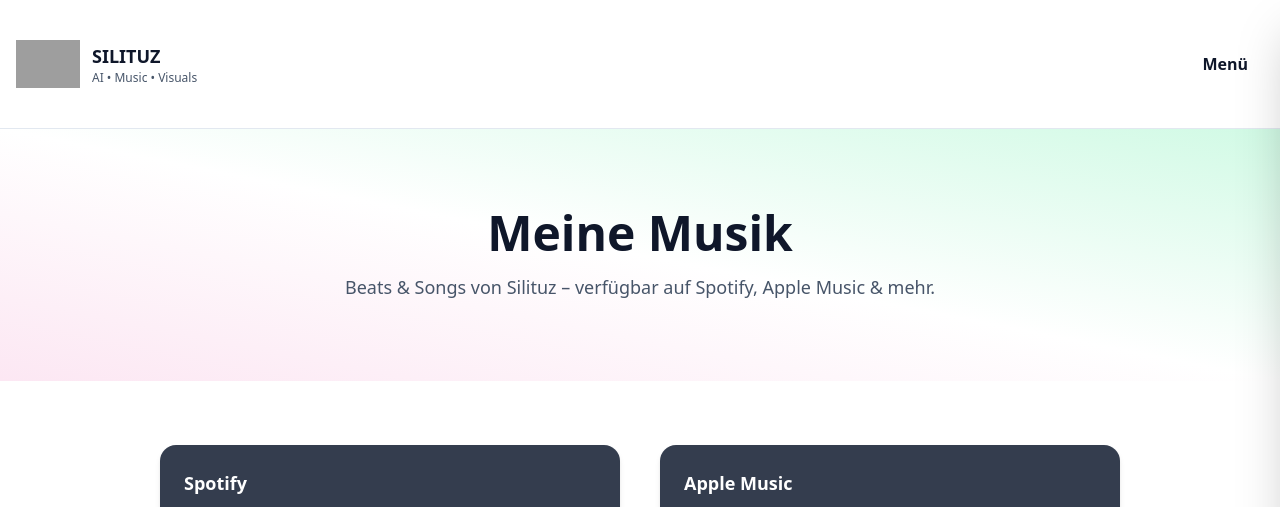
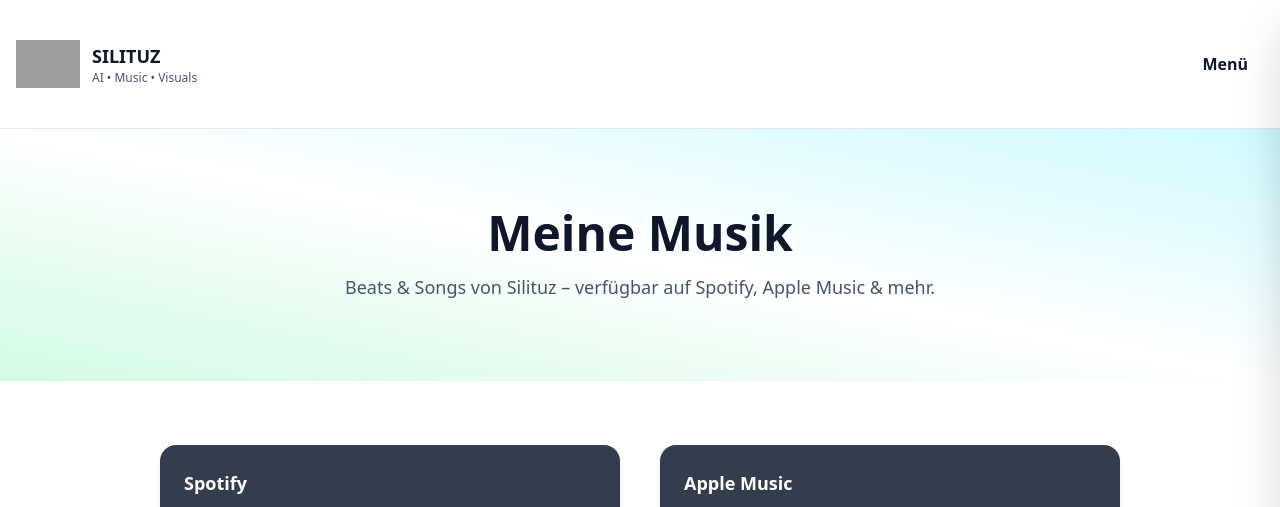
Before and after one commit to Silituz/silituz-website, a Jekyll site: the page built from music.html, in a window 1280 px wide and 1070 px high. Shown: the top 507 px of the window. Built offline with Jekyll 4.4.1, drawn with Linux system fonts in a browser that asks for light colours; nearby versions of some CDN libraries; grey boxes are pictures that could not be loaded.

Commit message:
Update music.html

```diff
--- a/music.html
+++ b/music.html
@@ -3,9 +3,9 @@ layout: default
 title: "Meine Musik – SILITUZ"
 ---
   <!-- Hero -->
-  <section class="relative py-20 bg-gradient-to-tr from-pink-100 via-white to-emerald-100">
+   <section class="relative py-20 bg-gradient-to-tr from-emerald-100 via-white to-cyan-100">
     <div class="max-w-4xl mx-auto px-4 sm:px-6 lg:px-8 text-center">
-      <h1 class="text-4xl md:text-5xl font-extrabold text-slate-900 dark:text-white">Meine Musik</h1>
+      <h1 class="text-4xl md:text-5xl font-extrabold text-slate-900">Meine Musik</h1>
       <p class="mt-4 text-lg text-slate-600 dark:text-slate-300">
         Beats & Songs von Silituz – verfügbar auf Spotify, Apple Music & mehr.
       </p>
```
